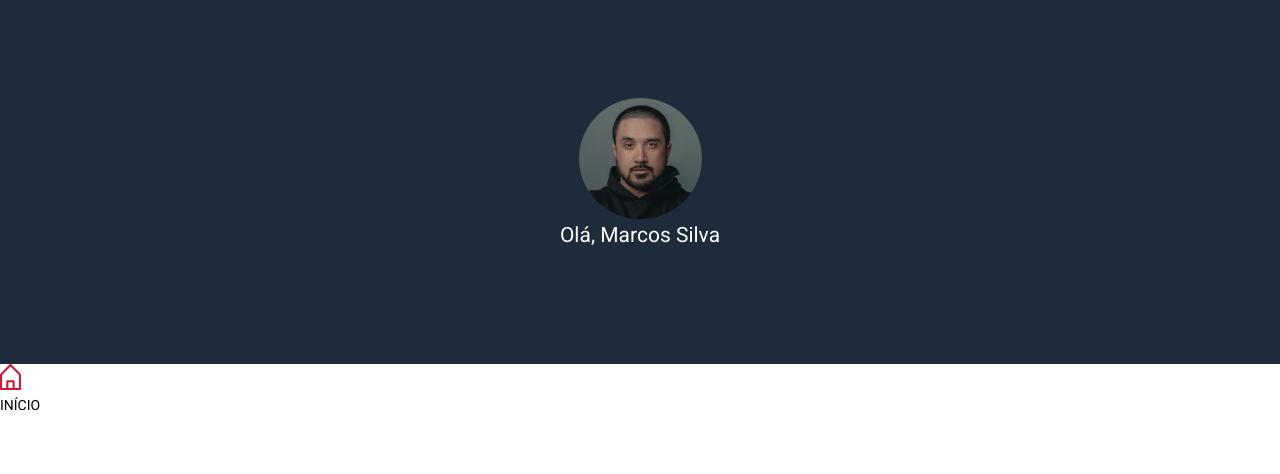
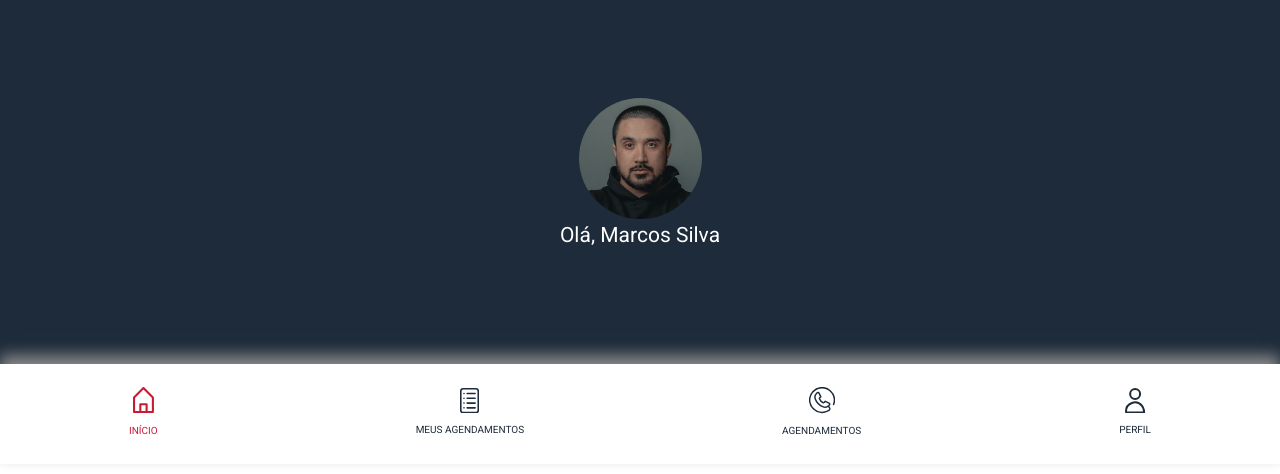
Before and after one commit to Roseffc/happmobi, an Angular app: page /home in a window 1280 px wide. Shown: the top 474 px of the page. Built offline with nearby package versions, Linux system fonts and the light colour scheme.

Commit message:
Aplicado estilos no footer

```diff
--- a/src/app/pages/footer/footer.component.html
+++ b/src/app/pages/footer/footer.component.html
@@ -1,11 +1,40 @@
 <footer class="footerBody">
-  <div>
+  <div class="footerBody__icon footerBody__icon--active">
     <svg xmlns="http://www.w3.org/2000/svg" width="20.967" height="26.121" viewBox="0 0 20.967 26.121">
       <g id="Grupo_51" data-name="Grupo 51" transform="translate(1.05 1.05)">
-        <path id="Caminho_2016" data-name="Caminho 2016" d="M673.773,876.4V861.808l9.434-9.434,9.433,9.434V876.4Z" transform="translate(-673.773 -852.375)" fill="none" stroke="#c61d35" stroke-linecap="round" stroke-linejoin="round" stroke-width="2.1"/>
-        <path id="Caminho_2017" data-name="Caminho 2017" d="M640.015,876.915v-6.773h6.279v6.773" transform="translate(-633.721 -853.895)" fill="none" stroke="#c61d35" stroke-linecap="round" stroke-linejoin="round" stroke-width="2.1"/>
+        <path id="Caminho_2016" data-name="Caminho 2016" d="M673.773,876.4V861.808l9.434-9.434,9.433,9.434V876.4Z" transform="translate(-673.773 -852.375)" fill="none" stroke="currentColor" stroke-linecap="round" stroke-linejoin="round" stroke-width="2.1"/>
+        <path id="Caminho_2017" data-name="Caminho 2017" d="M640.015,876.915v-6.773h6.279v6.773" transform="translate(-633.721 -853.895)" fill="none" stroke="currentColor" stroke-linecap="round" stroke-linejoin="round" stroke-width="2.1"/>
       </g>
     </svg>
-    <p>INÍCIO</p>
+    <p class="m-0">INÍCIO</p>
+  </div>
+  <div class="footerBody__icon">
+    <svg id="outlined-glyph" xmlns="http://www.w3.org/2000/svg" width="19.069" height="25.426" viewBox="0 0 19.069 25.426">
+      <g id="order-info">
+        <path id="Caminho_2007" data-name="Caminho 2007" d="M671.482,1342.582a1.588,1.588,0,0,1,1.589,1.589v19.07a1.589,1.589,0,0,1-1.589,1.589H658.769a1.59,1.59,0,0,1-1.589-1.589v-19.07a1.589,1.589,0,0,1,1.589-1.589h12.713m0-1.589H658.769a3.182,3.182,0,0,0-3.178,3.178v19.07a3.183,3.183,0,0,0,3.178,3.178h12.713a3.182,3.182,0,0,0,3.178-3.178v-19.07a3.181,3.181,0,0,0-3.178-3.178Z" transform="translate(-655.591 -1340.993)" fill="#1d2b3a"/>
+        <path id="Caminho_2008" data-name="Caminho 2008" d="M659.591,1347.787a.794.794,0,0,1,.794-.794h7.946a.794.794,0,1,1,0,1.589h-7.946A.8.8,0,0,1,659.591,1347.787Z" transform="translate(-653.235 -1337.458)" fill="currentColor"/>
+        <path id="Caminho_2009" data-name="Caminho 2009" d="M659.591,1344.788a.794.794,0,0,1,.794-.795h7.946a.795.795,0,1,1,0,1.589h-7.946A.8.8,0,0,1,659.591,1344.788Z" transform="translate(-653.235 -1339.226)" fill="currentColor"/>
+        <path id="Caminho_2010" data-name="Caminho 2010" d="M659.591,1350.788a.794.794,0,0,1,.794-.795h7.946a.795.795,0,1,1,0,1.589h-7.946A.8.8,0,0,1,659.591,1350.788Z" transform="translate(-653.235 -1335.691)" fill="currentColor"/>
+        <path id="Caminho_2011" data-name="Caminho 2011" d="M659.591,1353.788a.794.794,0,0,1,.794-.795h7.946a.795.795,0,1,1,0,1.589h-7.946A.8.8,0,0,1,659.591,1353.788Z" transform="translate(-653.235 -1333.924)" fill="currentColor"/>
+        <path id="Caminho_2012" data-name="Caminho 2012" d="M657.591,1347.787a.794.794,0,0,1,.794-.794h0a.794.794,0,1,1,0,1.589h0A.8.8,0,0,1,657.591,1347.787Z" transform="translate(-654.413 -1337.458)" fill="currentColor"/>
+        <path id="Caminho_2013" data-name="Caminho 2013" d="M657.591,1344.788a.794.794,0,0,1,.794-.795h0a.795.795,0,1,1,0,1.589h0A.8.8,0,0,1,657.591,1344.788Z" transform="translate(-654.413 -1339.226)" fill="currentColor"/>
+        <path id="Caminho_2014" data-name="Caminho 2014" d="M657.591,1350.788a.794.794,0,0,1,.794-.795h0a.795.795,0,1,1,0,1.589h0A.8.8,0,0,1,657.591,1350.788Z" transform="translate(-654.413 -1335.691)" fill="currentColor"/>
+        <path id="Caminho_2015" data-name="Caminho 2015" d="M657.591,1353.788a.794.794,0,0,1,.794-.795h0a.795.795,0,1,1,0,1.589h0A.8.8,0,0,1,657.591,1353.788Z" transform="translate(-654.413 -1333.924)" fill="currentColor"/>
+      </g>
+    </svg>
+    <p class="m-0">MEUS AGENDAMENTOS</p>
+  </div>
+  <div class="footerBody__icon">
+    <svg id="noun-phone-1429603" xmlns="http://www.w3.org/2000/svg" width="26.176" height="26.128" viewBox="0 0 26.176 26.128">
+      <path id="Caminho_2027" data-name="Caminho 2027" d="M107.436,56.211a13.115,13.115,0,0,0,16.447,1.676,2.815,2.815,0,0,0,.437-4.34l-.5-.5.663-.663h0a1.879,1.879,0,0,0-.514-3.02l-3.742-1.8a.743.743,0,0,0-.859.155l-1.171,1.216h-.036a6.156,6.156,0,0,1-3.436-3.451l1.216-1.216h0a.743.743,0,0,0,.152-.847l-1.813-3.748a1.879,1.879,0,0,0-3.02-.511l-.707.7a5.907,5.907,0,0,0-1.352,6.242,14.24,14.24,0,0,0,8.35,8.341,5.88,5.88,0,0,0,5.119-.487.739.739,0,0,0,.107.14l.5.5a1.329,1.329,0,0,1-.205,2.048,11.644,11.644,0,1,1,4.423-5.482.747.747,0,0,0,1.385.562,13.009,13.009,0,0,0-3.389-14.441A13.079,13.079,0,0,0,107.436,56.21Zm10.629-3.154a12.756,12.756,0,0,1-7.479-7.479,4.418,4.418,0,0,1,1.011-4.661l.707-.707a.377.377,0,0,1,.273-.116h.068a.383.383,0,0,1,.3.217l1.578,3.27-.892.892h0a1.382,1.382,0,0,0-.3,1.486A7.649,7.649,0,0,0,117.61,50.3l.086.033h0A1.4,1.4,0,0,0,119.23,50l.835-.868,3.27,1.573h0a.393.393,0,0,1,.107.63l-.707.707a4.418,4.418,0,0,1-4.67,1.014Z" transform="translate(-103.604 -33.906)" fill="currentColor"/>
+    </svg>
+    <p class="m-0">AGENDAMENTOS</p>
+  </div>
+  <div class="footerBody__icon">
+    <svg id="passengers" xmlns="http://www.w3.org/2000/svg" width="20.263" height="25.426" viewBox="0 0 20.263 25.426">
+      <path id="Caminho_2005" data-name="Caminho 2005" d="M189.965,1239.982a5.982,5.982,0,1,0-5.982,5.982A5.99,5.99,0,0,0,189.965,1239.982Zm-5.982,3.988a3.988,3.988,0,1,1,3.988-3.988A3.992,3.992,0,0,1,183.982,1243.97Z" transform="translate(-173.851 -1234)" fill="currentColor"/>
+      <path id="Caminho_2006" data-name="Caminho 2006" d="M193.578,1243.587A9.935,9.935,0,0,0,176,1249.97a2,2,0,0,0,1.994,1.994h17.345C197.749,1251.732,194.826,1244.869,193.578,1243.587Zm-1.625,6.383H177.994a7.95,7.95,0,0,1,14.064-5.107c.022.026.042.058.064.084a8.04,8.04,0,0,1,1.051,1.649,7.9,7.9,0,0,1,.774,3.374Z" transform="translate(-176 -1226.539)" fill="currentColor"/>
+    </svg>
+    <p class="m-0">PERFIL</p>
   </div>
 </footer>
--- a/src/app/pages/footer/footer.component.scss
+++ b/src/app/pages/footer/footer.component.scss
@@ -1,4 +1,26 @@
-footerBody {
+.footerBody {
   width: 100%;
   height: 100px;
+  display: flex;
+  justify-content: space-around;
+  align-items: center;
+  box-shadow: 0px -9px 14px 0 #888888;
+
+  &__icon {
+    color: #1D2B3A;
+    font-size: 10px;
+    text-align: center;
+    cursor: pointer;
+
+    &:hover {
+      color: #000104;
+      font-weight: 500;
+    }
+
+    &--active {
+      color: #c61d35;
+
+    }
+
+  }
 }
--- a/src/styles.scss
+++ b/src/styles.scss
@@ -114,3 +114,7 @@ html, body { height: 100%; }
 body { margin: 0; font-family: Roboto, "Helvetica Neue", sans-serif; }
 
 @import './app/styles/custom-material.scss';
+
+.m-0 {
+  margin: 0!important;
+}
```
